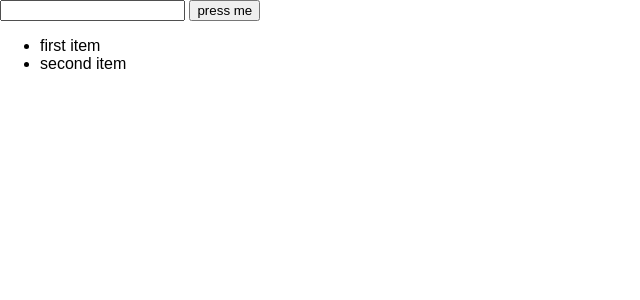
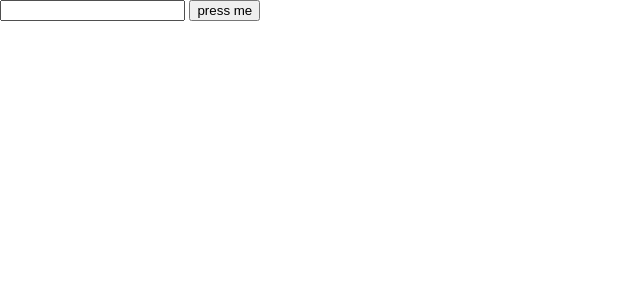
Before and after one commit to decodejacques/fundamentalTodoListSolution, a React (Create React App) app: page / in a window 1280 px wide. Shown: the top 300 px of the page, without its empty margins (0-640 px from the left). Built offline with nearby package versions, Linux system fonts and the light colour scheme.

Commit message:
ninth step

```diff
--- a/src/App.js
+++ b/src/App.js
@@ -15,18 +15,16 @@ class App extends Component {
     return (<li> {item} </li>)
   }
 
-  addItem = (item) => {
-    this.setState(st => ({ items: st.items.concat(item) }))
+  addItem = () => {
+    this.setState(st => ({ items: st.items.concat(this.inp.value) }))
   }
 
   componentDidMount() {
-    this.addItem('first item');
-    this.addItem('second item');
   }
 
   render() {
     return (<div>
-      <input /> <button>press me</button>
+      <input ref={r => this.inp = r}/> <button onClick={this.addItem}>press me</button>
       <ul>
         {this.state.items.map(this.displayItem)}
 
```
